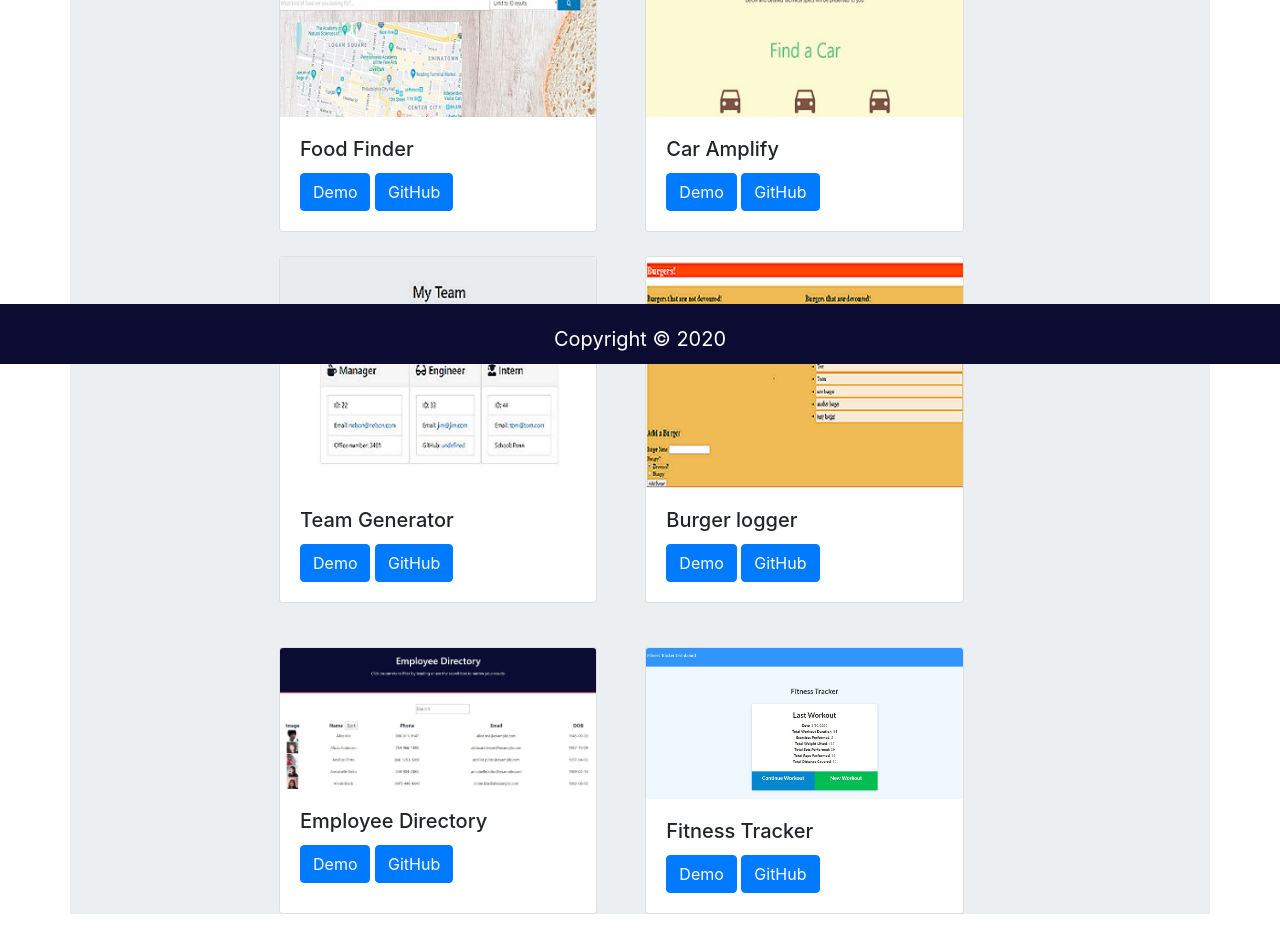
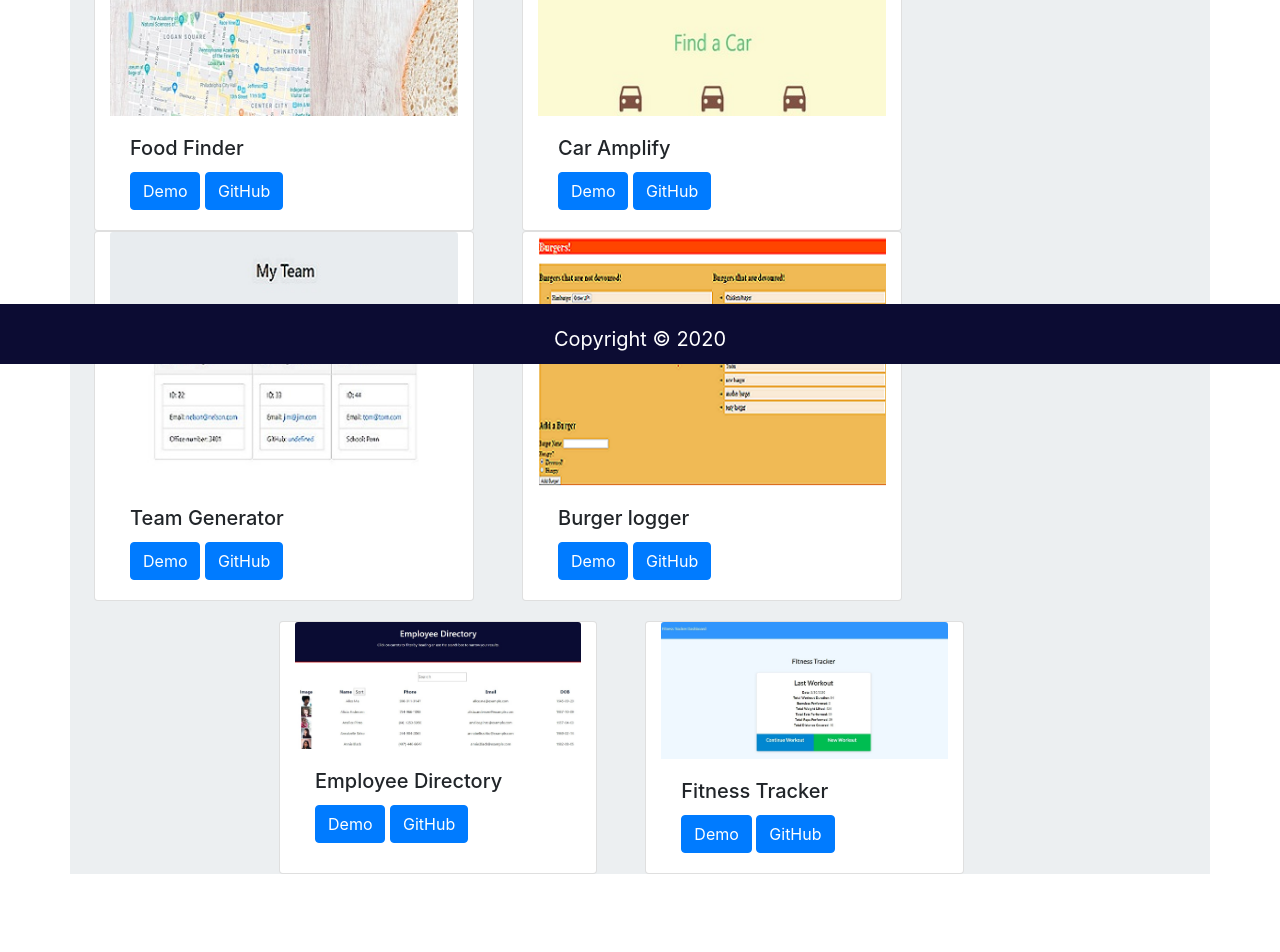
Before and after one commit to ezeume/portfolio, a React (Create React App) app: page /Project in a window 1280 px wide. Shown: the part 436-1388 px from the top of the page. Built offline with nearby package versions, Linux system fonts and the light colour scheme.

Commit message:
made some changes in portfolio page

```diff
--- a/src/components/Header/index.js
+++ b/src/components/Header/index.js
@@ -17,12 +17,12 @@ function Header() {
               </Link>
             </li>
             <li className="nav-item active">
-              <Link className="nav-link" to="/Project">
+              <Link className="nav-link" to="Project">
                 Projects <span className="sr-only">(current)</span>
               </Link>
             </li>
             <li className="nav-item active">
-              <Link className="nav-link" to="/Contact">
+              <Link className="nav-link" to="Contact">
                 Contact <span className="sr-only">(current)</span>
               </Link>
             </li>
--- a/src/components/Project/index.js
+++ b/src/components/Project/index.js
@@ -5,7 +5,7 @@ function Project() {
   return (
     <div className="projectDiv container">
       <div className="row" id="row1">
-        <div className="card col-lg-4 col-12 p-0 mt-4 mx-4">
+        <div className="card col-lg-4 col-12 mx-4">
           <img
             src={require("../../Images/foodfinder.jpg")}
             className="card-img-top"
@@ -30,7 +30,7 @@ function Project() {
           </div>
         </div>
 
-        <div className="card col-lg-4 col-12 p-0 mt-4 mx-4">
+        <div className="card col-lg-4 col-12 mx-4">
           <img
             src={require("../../Images/carApp.jpg")}
             className="card-img-top"
@@ -57,7 +57,7 @@ function Project() {
       </div>
 
       <div className="row" id="row1">
-        <div className="card col-lg-4 col-12 p-0 mt-4 mx-4">
+        <div className="card col-lg-4 col-12 mx-4">
           <img
             src={require("../../Images/team-gen.jpg")}
             className="card-img-top"
@@ -82,7 +82,7 @@ function Project() {
           </div>
         </div>
 
-        <div className="card col-lg-4 col-12 p-0 mt-4 mx-4">
+        <div className="card col-lg-4 col-12 mx-4">
           <img
             src={require("../../Images/burger.png")}
             className="card-img-top"
@@ -109,7 +109,7 @@ function Project() {
       </div>
 
       <div className="row" id="row3">
-        <div className="card col-lg-4 col-12 p-0 mt-4 mx-4">
+        <div className="card col-lg-4 col-12 mx-4">
           <img
             src={require("../../Images/empdirectory.jpg")}
             className="card-img-top"
@@ -134,7 +134,7 @@ function Project() {
           </div>
         </div>
 
-        <div className="card col-lg-4 col-12 p-0 mt-4 mx-4">
+        <div className="card col-lg-4 col-12 mx-4">
           <img
             src={require("../../Images/workout.jpg")}
             className="card-img-top"
--- a/src/components/Project/style.css
+++ b/src/components/Project/style.css
@@ -6,10 +6,12 @@
     margin-top: 30px;
     margin-bottom: 80px;
 }
+@media screen and (min-width: 700px){
+    #row1{
+        margin-left: 17git 0px;
+    }
+}
 
-#row1{
-    margin-left: 170px;
-}
 #row3{
     margin-left: 170px;
     padding-top: 20px;
```
Also changed, not shown: src/Images/scr.jpg (added).
